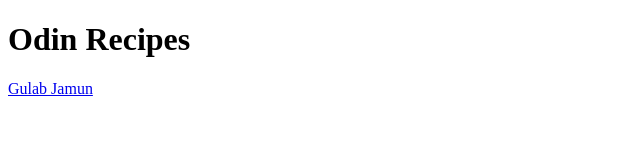
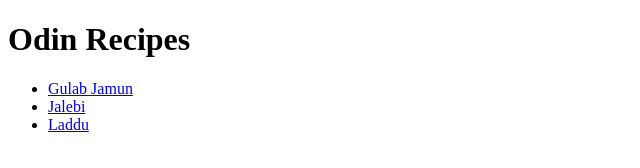
Before and after one commit to Kishore-Kalyan/odin-recipes, a plain HTML site: page index.html in a window 1280 px wide. Shown: the whole page, without its empty margins (0-640 px from the left). Drawn offline with Linux system fonts and the light colour scheme.

Commit message:
added hyperlinks to laddu and jalebi pages

```diff
--- a/index.html
+++ b/index.html
@@ -1,13 +1,23 @@
 <!DOCTYPE html>
 <html lang="en">
-<head>
-    <meta charset="UTF-8">
-    <meta http-equiv="X-UA-Compatible" content="IE=edge">
-    <meta name="viewport" content="width=device-width, initial-scale=1.0">
+  <head>
+    <meta charset="UTF-8" />
+    <meta http-equiv="X-UA-Compatible" content="IE=edge" />
+    <meta name="viewport" content="width=device-width, initial-scale=1.0" />
     <title>Document</title>
-</head>
-<body>
+  </head>
+  <body>
     <h1>Odin Recipes</h1>
-    <a href="./recipes/gulab-jamun.html">Gulab Jamun</a>
-</body>
+    <ul>
+      <li>
+        <a href="./recipes/gulab-jamun.html">Gulab Jamun</a>
+      </li>
+      <li>
+        <a href="./recipes/jalebi.html">Jalebi</a>
+      </li>
+      <li>
+        <a href="./recipes/laddu.html">Laddu</a>
+      </li>
+    </ul>
+  </body>
 </html>
```
